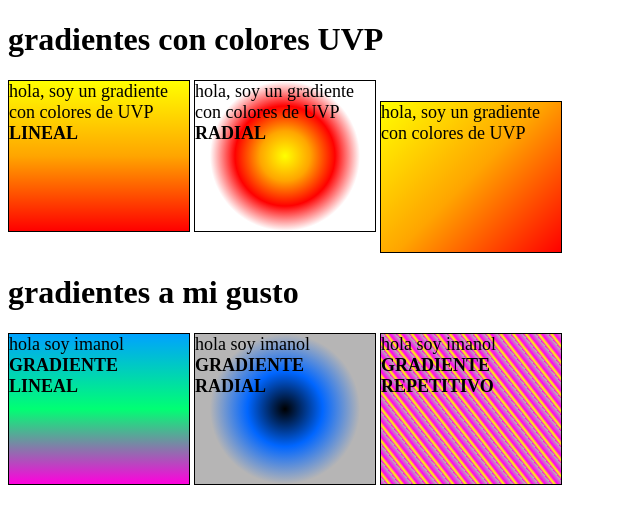
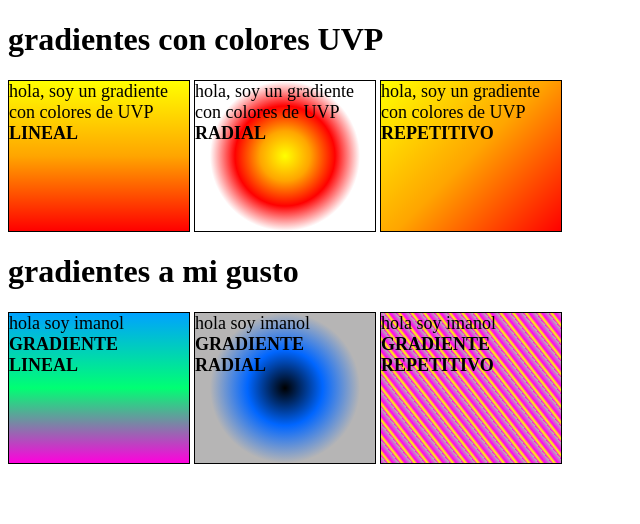
Before and after one commit to imaalcocer/trabajo, a plain HTML site: page index.html in a window 1280 px wide. Shown: the whole page, without its empty margins (0-640 px from the left). Drawn offline with Linux system fonts and the light colour scheme.

Commit message:
Add files via upload

```diff
--- a/index.html
+++ b/index.html
@@ -11,7 +11,7 @@
     <h1>gradientes con colores UVP</h1>
     <div class="lineal"> hola, soy un gradiente con colores de UVP <b>LINEAL</b></div>
     <div class="radial"> hola, soy un gradiente con colores de UVP <b>RADIAL</b></div>
-    <div class="repetitivo"> hola, soy un gradiente con colores de UVP</b></div>
+    <div class="repetitivo"> hola, soy un gradiente con colores de UVP <b>REPETITIVO</b></div>
     <h1>gradientes a mi gusto</h1>
     <div class="lineal2"> hola soy imanol <b> GRADIENTE LINEAL</b></div>
     <div class="radial2"> hola soy imanol <b> GRADIENTE RADIAL</b></div>
```
